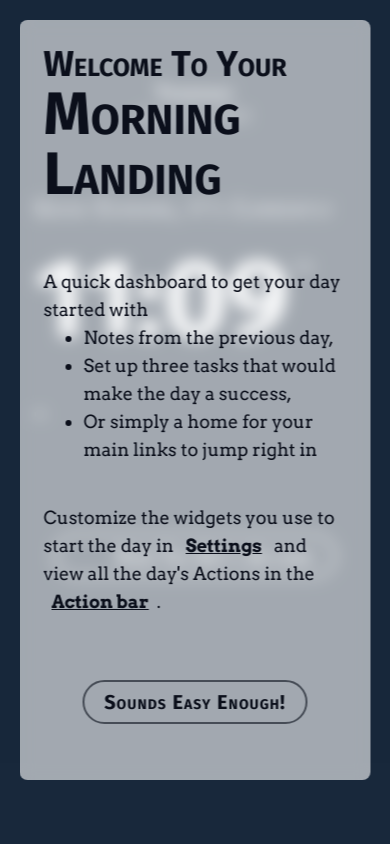
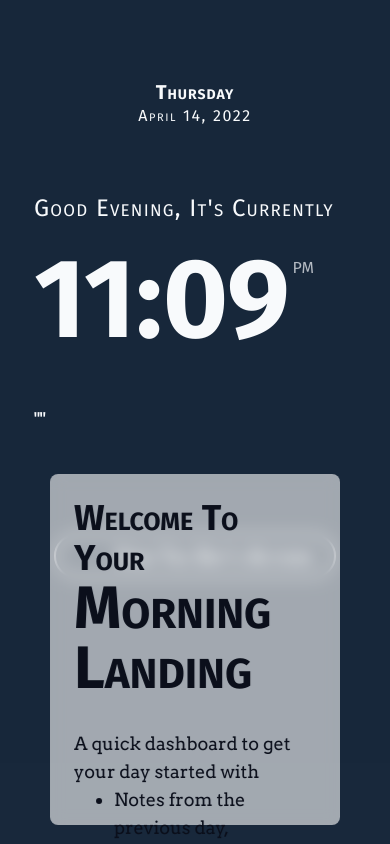
Before and after one commit to gschadegg/MorningLanding, a Next.js app: page / in a window 390 px wide. Built offline with nearby package versions, Linux system fonts and the light colour scheme; no server answers; some icons are missing.

Commit message:
updates to styling

```diff
--- a/styles/Home.module.scss
+++ b/styles/Home.module.scss
@@ -1,15 +1,15 @@
 .main {
-  @apply flex flex-col items-stretch min-h-[100vh] md:flex-row pt-16 mx-auto md:mx-16 w-[90%] justify-between;
+  @apply flex flex-col items-stretch min-h-[100vh] lg:flex-row pt-16 mx-auto lg:mx-16 w-[90%] justify-between;
   flex: 1;
 }
 .main_col {
   @apply flex flex-col justify-between;
   & + .main_col {
-    @apply flex-1 justify-start;
+    @apply flex-1 justify-start relative;
   }
 }
 .btn_settingsIcon {
-  @apply mt-8 flex items-center absolute top-0 rounded-full md:mt-0 sm:relative transition-all mb-[46px] sm:self-start;
+  @apply mt-8 flex items-center absolute top-0 rounded-full lg:mt-0 sm:relative transition-all mb-[46px] sm:self-start;
   span {
     @apply opacity-0  transition-all pr-8 font-bold capitalize tracking-widest;
     font-variant: small-caps;
--- a/styles/form.scss
+++ b/styles/form.scss
@@ -1,7 +1,8 @@
 form {
   @apply font-body flex flex-col flex-auto overflow-y-auto text-white;
-  button[type='submit'] {
-    @apply mx-8 md:mx-16 font-display flex justify-center items-center text-xl font-bold capitalize  border-white border-2 rounded-full bg-white/10 p-1 transition-all;
+  button[type='submit'],
+  button.form_submitBtn {
+    @apply mx-8 my-3 md:mx-16 font-display flex justify-center items-center text-xl font-bold capitalize  border-white border-2 rounded-full bg-white/10 p-1 transition-all;
     font-variant: small-caps;
 
     &:hover,
@@ -11,9 +12,35 @@ form {
     &:active {
       @apply bg-white text-darkBlack;
     }
+    &:disabled {
+      @apply cursor-not-allowed opacity-50 bg-white/10;
+    }
+  }
+  button.form_secondaryBtn {
+    @apply mx-8 my-1 md:mx-16 text-white/50 font-display flex justify-center items-center text-base font-bold capitalize rounded-full underline p-1 transition-all;
+    font-variant: small-caps;
+
+    &:hover,
+    &:focus {
+      @apply bg-white/10 text-white/80;
+    }
+    &:active {
+      @apply bg-white text-darkBlack;
+    }
+    &:disabled {
+      @apply cursor-not-allowed opacity-80 bg-white/0 text-white/50;
+    }
   }
   input {
-    @apply border-white/60 rounded-full border-2 bg-white/10 text-white px-4 py-2;
+    @apply border-2 border-white/0 rounded-full  bg-white/10 text-white px-4 py-2 transition-all;
+
+    &:hover {
+      @apply bg-white/20;
+    }
+    &:focus,
+    &:focus-visible {
+      @apply bg-white/30 border-white/0;
+    }
   }
   .form__group {
     @apply px-8 py-8 md:px-16 relative;
@@ -26,6 +53,9 @@ form {
     &.form__group_inline {
       .form__group_el {
         @apply flex justify-between items-center;
+      }
+      .form__label {
+        @apply mr-3;
       }
     }
 
@@ -46,3 +76,5 @@ form {
 .form__checkboxGroup {
   @apply flex flex-wrap justify-between mt-7;
 }
+
+//buttons
--- a/styles/globals.scss
+++ b/styles/globals.scss
@@ -22,4 +22,15 @@ body {
 @layer components {
 }
 @layer utilities {
+  .arrow-up {
+    @apply relative;
+  }
+  .arrow-up:before {
+    @apply w-0 h-0 absolute top-[-12px] left-1/2 content-[''];
+    transform: translate(-50%, 0);
+    border-left: 12px solid transparent;
+    border-right: 12px solid transparent;
+
+    border-bottom: 12px solid black;
+  }
 }
```
